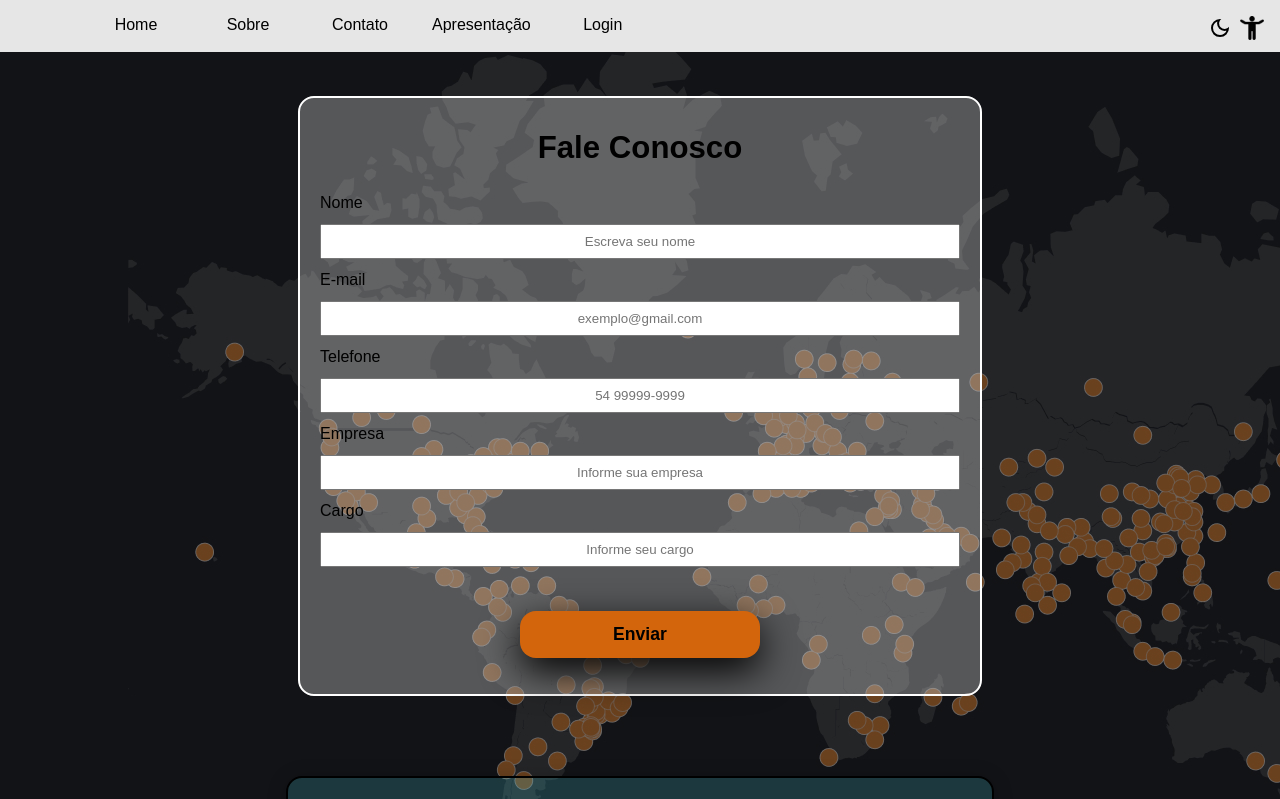
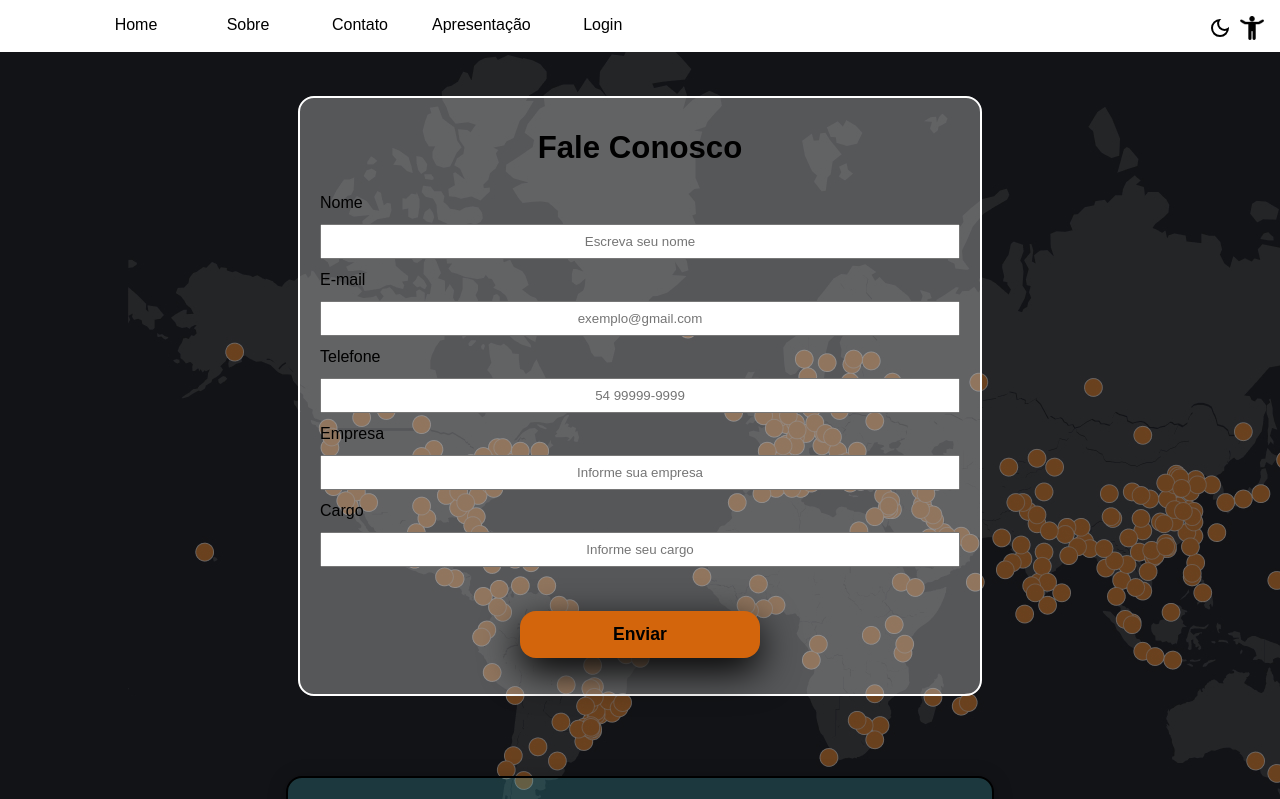
Before and after one commit to RodrigoBernardi333/weblabtrab, a plain HTML site: page HTML/Contato.html in a window 1280 px wide. Both pictures are taken after a click on the element 1220 px from the left and 28 px from the top of the page. Shown: the top 799 px of the page. Drawn offline with Linux system fonts and the light colour scheme; a web font is replaced by a local one.

Commit message:
commitlegal

```diff
--- a/CSS/Contato/Contato.css
+++ b/CSS/Contato/Contato.css
@@ -1,6 +1,6 @@
 :root {
     /* Variáveis CSS para temas claros */
-    --color-lt: #fffefe;
+    --color-lt: #ffffff;
     --bg-color: rgba(255, 255, 255, 0.301);
     --fundo: rgba(255, 255, 255, 0.100);
     --servico: rgba(48, 6, 201, 0.185);
@@ -459,7 +459,7 @@ main>section {
     --bg-color: rgba(114, 114, 114, 0.63);
     --fundo: rgba(219, 219, 219, 0.336);
     --servico: rgba(78, 230, 250, 0.171);
-    --header: #e6e6e6;
+    --header: #ffffff;
 }
 
 #dark-mode-toggle img:first-child {
--- a/CSS/Inicio/Inicio-init.css
+++ b/CSS/Inicio/Inicio-init.css
@@ -13,7 +13,7 @@
     --color-lt: #000000;
     --bg-color: rgba(255, 255, 255, 0.301);
     --fundo-preto: #1d1d1d;
-    --back: rgba(255, 255, 255, 0.699);
+    --back: rgb(255, 255, 255);
     --borda: rgb(0, 0, 0);
     --text: rgb(0, 0, 0);
 }
```
